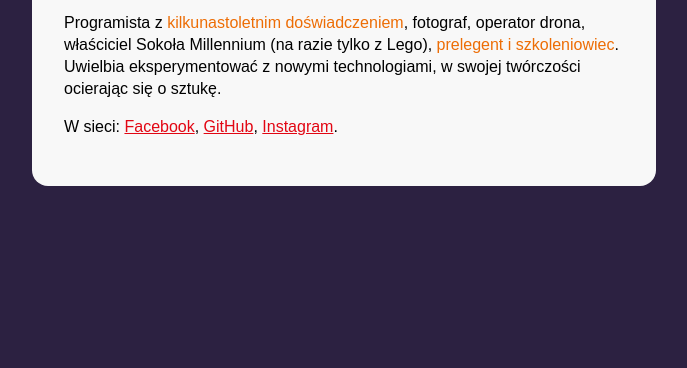
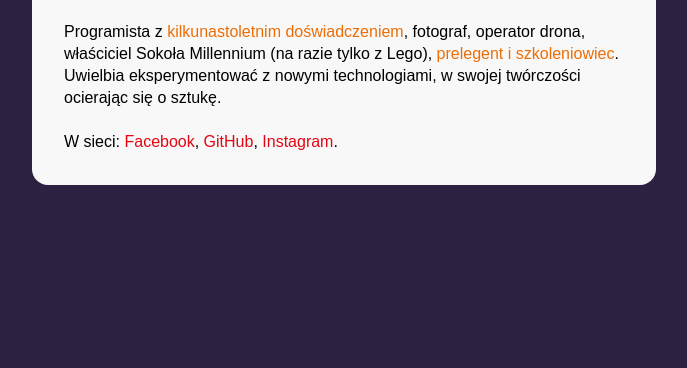
Before and after one commit to kamilazajac/business-card, a plain HTML site: page index.html in a window 1280 px wide. Shown: the part 432-800 px from the top of the page, without its empty margins (296-983 px from the left). Drawn offline with Linux system fonts and the light colour scheme.

Commit message:
content styles

```diff
--- a/index.html
+++ b/index.html
@@ -20,7 +20,7 @@
           <h1 class="person__name">Imię i Nazwisko</h1>
           <p class="person__position">stanowisko</p>
         </header>
-        <p class="person__description">
+        <p class="person__description person__description--margin">
           Programista z
           <strong class="special"> kilkunastoletnim doświadczeniem</strong>,
           fotograf, operator drona, właściciel Sokoła Millennium (na razie tylko
--- a/style.css
+++ b/style.css
@@ -21,20 +21,24 @@ body {
   width: 624px;
   margin: 16px;
   padding: 32px;
-
 }
 
 .person {
-
-
 }
 .person__description {
   font-size: 16px;
   line-height: 22px;
-
+  margin: 0;
+}
+.person__description--margin {
+  margin-bottom: 22px;
+}
+.person__info {
+  margin-bottom: 24px;
 }
 .person__link {
-    color: #E20613;
+  color: #e20613;
+  text-decoration: none;
 }
 .person__name {
   font-size: 36px;
```
